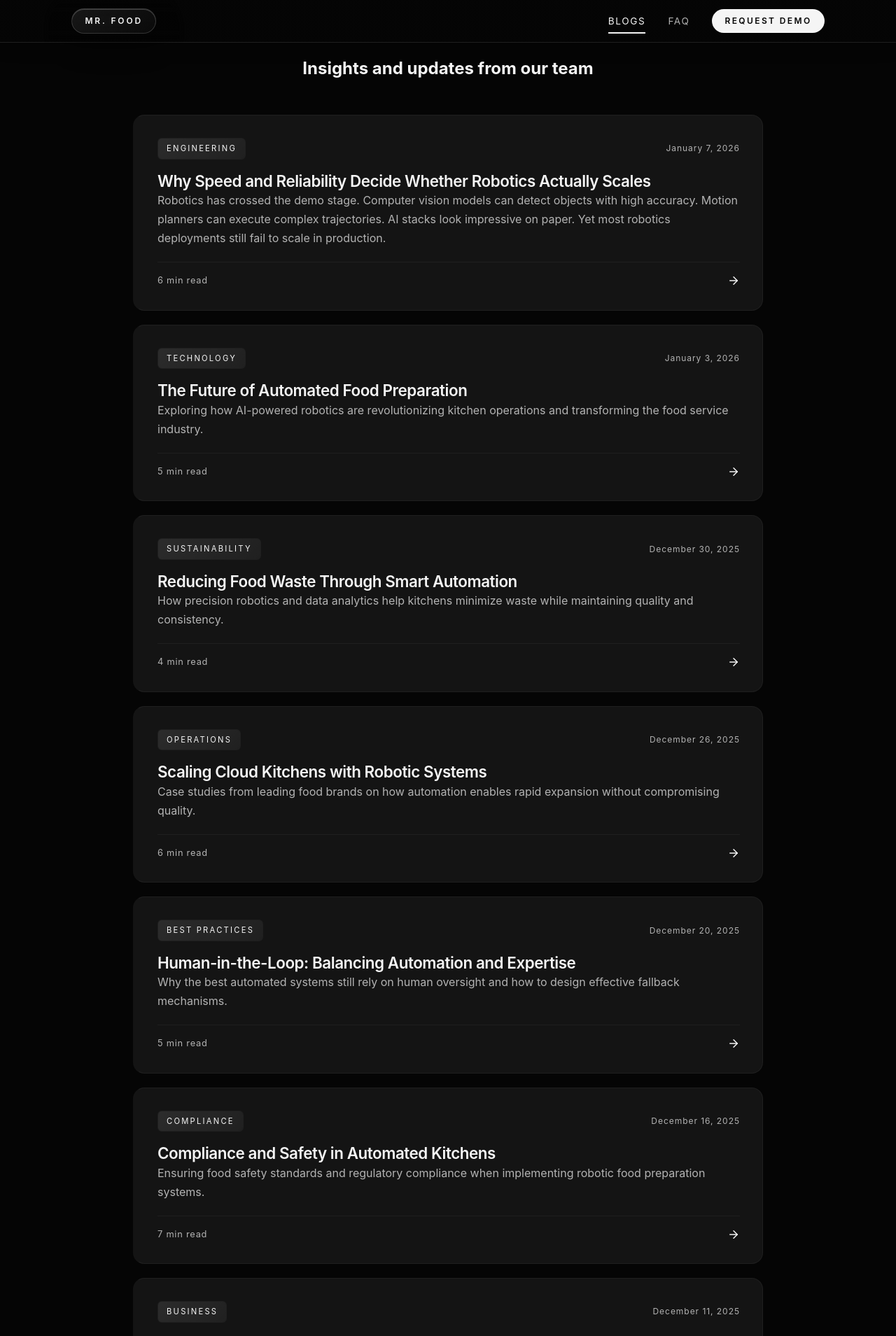
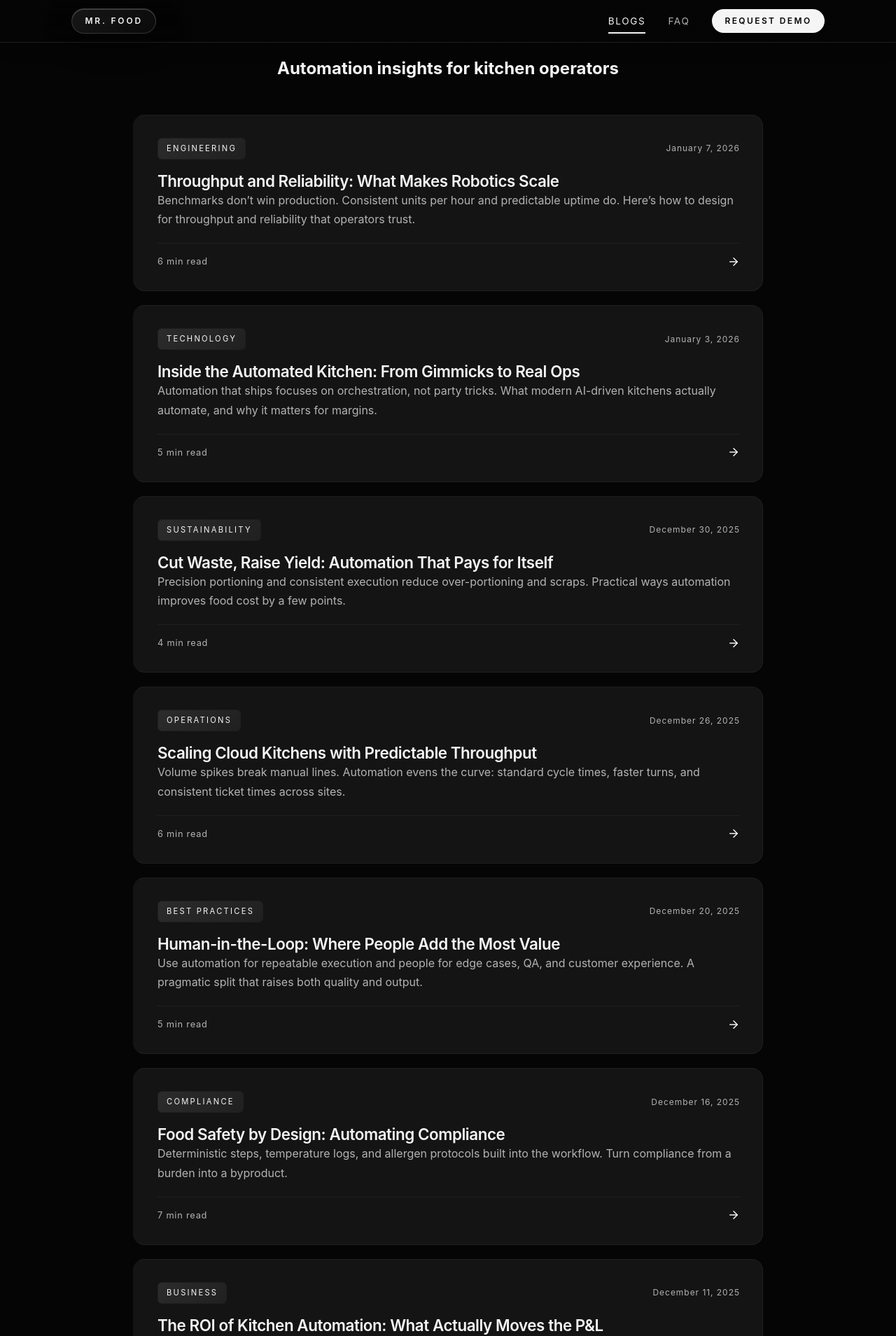
Before and after one commit to viewr-vision/food-app, a React (Vite) app: page /blog in a window 1280 px wide. Shown: the top 1909 px of the page at 70% size. Built offline with nearby package versions, Linux system fonts and the light colour scheme.

Commit message:
content: tighten blog titles/excerpts; rewrite FAQs; improve testimonials; refine Home hero/offerings for labor, cost, infra fit; remove em dashes; realistic tone across site

```diff
--- a/index.html
+++ b/index.html
@@ -7,7 +7,7 @@
     <title>Mr. Food - Robotic Restaurant Automation</title>
     <meta
       name="description"
-      content="Mr. Food orchestrates AI-driven kitchens—precision robotics, adaptive automation, and human-in-the-loop oversight that keep every service on spec."
+      content="Mr. Food orchestrates AI-driven kitchens: precision robotics, adaptive automation, and human-in-the-loop oversight that keep every service on spec."
     />
     <!-- Open Graph / Facebook -->
     <meta property="og:type" content="website" />
@@ -15,7 +15,7 @@
     <meta property="og:title" content="Mr. Food - Robotic Restaurant Automation" />
     <meta
       property="og:description"
-      content="Mr. Food orchestrates AI-driven kitchens—precision robotics, adaptive automation, and human-in-the-loop oversight that keep every service on spec."
+      content="Mr. Food orchestrates AI-driven kitchens: precision robotics, adaptive automation, and human-in-the-loop oversight that keep every service on spec."
     />
     <!-- Twitter -->
     <meta property="twitter:card" content="summary_large_image" />
@@ -23,7 +23,7 @@
     <meta property="twitter:title" content="Mr. Food - Robotic Restaurant Automation" />
     <meta
       property="twitter:description"
-      content="Mr. Food orchestrates AI-driven kitchens—precision robotics, adaptive automation, and human-in-the-loop oversight that keep every service on spec."
+      content="Mr. Food orchestrates AI-driven kitchens: precision robotics, adaptive automation, and human-in-the-loop oversight that keep every service on spec."
     />
     <!-- Robots -->
     <meta name="robots" content="index, follow" />
--- a/src/data.ts
+++ b/src/data.ts
@@ -1,8 +1,8 @@
 export const blogPosts = [
     {
         id: 0,
-        title: 'Why Speed and Reliability Decide Whether Robotics Actually Scales',
-        excerpt: 'Robotics has crossed the demo stage. Computer vision models can detect objects with high accuracy. Motion planners can execute complex trajectories. AI stacks look impressive on paper. Yet most robotics deployments still fail to scale in production.',
+        title: 'Throughput and Reliability: What Makes Robotics Scale',
+        excerpt: 'Benchmarks don’t win production. Consistent units per hour and predictable uptime do. Here’s how to design for throughput and reliability that operators trust.',
         date: 'January 7, 2026',
         category: 'Engineering',
         readTime: '6 min read',
@@ -53,8 +53,8 @@ export const blogPosts = [
     },
     {
         id: 1,
-        title: 'The Future of Automated Food Preparation',
-        excerpt: 'Exploring how AI-powered robotics are revolutionizing kitchen operations and transforming the food service industry.',
+        title: 'Inside the Automated Kitchen: From Gimmicks to Real Ops',
+        excerpt: 'Automation that ships focuses on orchestration, not party tricks. What modern AI-driven kitchens actually automate, and why it matters for margins.',
         date: 'January 3, 2026',
         category: 'Technology',
         readTime: '5 min read',
@@ -81,8 +81,8 @@ export const blogPosts = [
     },
     {
         id: 2,
-        title: 'Reducing Food Waste Through Smart Automation',
-        excerpt: 'How precision robotics and data analytics help kitchens minimize waste while maintaining quality and consistency.',
+        title: 'Cut Waste, Raise Yield: Automation That Pays for Itself',
+        excerpt: 'Precision portioning and consistent execution reduce over-portioning and scraps. Practical ways automation improves food cost by a few points.',
         date: 'December 30, 2025',
         category: 'Sustainability',
         readTime: '4 min read',
@@ -106,8 +106,8 @@ export const blogPosts = [
     },
     {
         id: 3,
-        title: 'Scaling Cloud Kitchens with Robotic Systems',
-        excerpt: 'Case studies from leading food brands on how automation enables rapid expansion without compromising quality.',
+        title: 'Scaling Cloud Kitchens with Predictable Throughput',
+        excerpt: 'Volume spikes break manual lines. Automation evens the curve: standard cycle times, faster turns, and consistent ticket times across sites.',
         date: 'December 26, 2025',
         category: 'Operations',
         readTime: '6 min read',
@@ -125,15 +125,15 @@ export const blogPosts = [
             { type: 'paragraph', text: 'Automation systems are designed for high throughput. They can process multiple orders in parallel, optimizing cooking times to ensure all items in an order are ready simultaneously. This reduces the "dwell time" where food sits under a heat lamp waiting for a driver.' },
             { type: 'paragraph', text: 'Faster throughput leads to lower delivery times, fresher food, and higher customer satisfaction scores on delivery platforms.' },
             { type: 'heading', text: 'Case Study: The Hybrid Model' },
-            { type: 'paragraph', text: 'Leading brands are adopting a hub-and-spoke model. Centralized automated commissaries handle the heavy lifting—chopping, marinating, and sous-vide cooking. These prepped components are then sent to satellite kitchens where smaller robotic units finish and assemble the dishes.' },
+            { type: 'paragraph', text: 'Leading brands are adopting a hub-and-spoke model. Centralized automated commissaries handle the heavy lifting: chopping, marinating, and sous-vide cooking. These prepped components are then sent to satellite kitchens where smaller robotic units finish and assemble the dishes.' },
             { type: 'paragraph', text: 'This architecture minimizes the footprint and equipment needs of the satellite kitchens, drastically reducing real estate costs and enabling hyper-local distribution.' },
             { type: 'paragraph', text: 'For cloud kitchens, automation is not just an efficiency hack. It is the infrastructure that makes the business model viable at scale.' }
         ]
     },
     {
         id: 4,
-        title: 'Human-in-the-Loop: Balancing Automation and Expertise',
-        excerpt: 'Why the best automated systems still rely on human oversight and how to design effective fallback mechanisms.',
+        title: 'Human-in-the-Loop: Where People Add the Most Value',
+        excerpt: 'Use automation for repeatable execution and people for edge cases, QA, and customer experience. A pragmatic split that raises both quality and output.',
         date: 'December 20, 2025',
         category: 'Best Practices',
         readTime: '5 min read',
@@ -141,10 +141,10 @@ export const blogPosts = [
             { type: 'paragraph', text: 'There is a misconception that automation is a binary choice: either a process is manual, or it is fully autonomous. In reality, the most robust and effective systems are those that design for "Human-in-the-Loop" (HITL) interaction.' },
             { type: 'paragraph', text: 'In the chaotic environment of a kitchen, 100 percent autonomy is a fool\'s errand. Ingredients vary in shape and size. Lighting conditions change. Unexpected spills happen. A system designed to handle 100 percent of edge cases is infinitely expensive and complex.' },
             { type: 'heading', text: 'The 80/20 Rule of Automation' },
-            { type: 'paragraph', text: 'Smart engineering focuses on automating the 80 percent of tasks that are repetitive, dangerous, or dull. The remaining 20 percent—the tasks requiring dexterity, judgment, and adaptability—are left to humans.' },
+            { type: 'paragraph', text: 'Smart engineering focuses on automating the 80 percent of tasks that are repetitive, dangerous, or dull. The remaining 20 percent (tasks requiring dexterity, judgment, and adaptability) are left to humans.' },
             { type: 'paragraph', text: 'For example, a robot might be excellent at frying fries to the perfect crispness, but terrible at judging if a potato has a blemish that needs to be cut out. A HITL workflow has the human inspect and prep the potatoes, while the robot handles the dangerous hot oil immersion and timing.' },
             { type: 'heading', text: 'Designing for Interventions' },
-            { type: 'paragraph', text: 'A critical aspect of HITL design is how the system handles failure. When a robot encounters a situation it cannot resolve—like a dropped utensil or an unrecognized object—it should not crash. It should pause and signal for help.' },
+            { type: 'paragraph', text: 'A critical aspect of HITL design is how the system handles failure. When a robot encounters a situation it cannot resolve, like a dropped utensil or an unrecognized object, it should not crash. It should pause and signal for help.' },
             { type: 'paragraph', text: 'Effective systems have intuitive interfaces that allow a human operator to quickly assess the issue, correct it, and restart the process. This "graceful degradation" ensures that a minor error does not become a major downtime event.' },
             { type: 'paragraph', text: 'This requires designing robots that are safe to work around. Cobots (collaborative robots) with force-limiting sensors allow humans and machines to share the same workspace safely, enabling seamless hand-offs.' },
             { type: 'heading', text: 'Remote Supervision' },
@@ -155,8 +155,8 @@ export const blogPosts = [
     },
     {
         id: 5,
-        title: 'Compliance and Safety in Automated Kitchens',
-        excerpt: 'Ensuring food safety standards and regulatory compliance when implementing robotic food preparation systems.',
+        title: 'Food Safety by Design: Automating Compliance',
+        excerpt: 'Deterministic steps, temperature logs, and allergen protocols built into the workflow. Turn compliance from a burden into a byproduct.',
         date: 'December 16, 2025',
         category: 'Compliance',
         readTime: '7 min read',
@@ -169,7 +169,7 @@ export const blogPosts = [
             { type: 'paragraph', text: 'Leading manufacturers are using food-grade stainless steel and IP69K-rated enclosures to ensure their systems can be sanitized as easily as a prep table.' },
             { type: 'heading', text: 'The Digital Paper Trail' },
             { type: 'paragraph', text: 'One of the biggest headaches in food safety is documentation. HACCP logs for temperature and holding times are often manually recorded, prone to error and falsification.' },
-            { type: 'paragraph', text: 'Automated systems automate compliance. Sensors continuously monitor critical control points—fridge temperatures, internal cooking temperatures, cooling times—and log them to an immutable digital ledger.' },
+            { type: 'paragraph', text: 'Automated systems automate compliance. Sensors continuously monitor critical control points: fridge temperatures, internal cooking temperatures, cooling times, and log them to an immutable digital ledger.' },
             { type: 'paragraph', text: 'This provides a verifiable audit trail. If a health inspector asks for temperature logs from last Tuesday, the system can generate a report instantly. This level of transparency protects the brand and ensures public safety.' },
             { type: 'heading', text: 'Cross-Contamination Control' },
             { type: 'paragraph', text: 'Robotic systems can be programmed with strict protocols to prevent cross-contamination, a major risk for allergen management.' },
@@ -181,8 +181,8 @@ export const blogPosts = [
     },
     {
         id: 6,
-        title: 'ROI Analysis: Investing in Kitchen Automation',
-        excerpt: 'Breaking down the costs, savings, and long-term benefits of implementing automated food preparation systems.',
+        title: 'The ROI of Kitchen Automation: What Actually Moves the P&L',
+        excerpt: 'Labor reallocation, higher yield, and peak-hour capacity: how the economics stack up and what payback windows operators actually see.',
         date: 'December 11, 2025',
         category: 'Business',
         readTime: '6 min read',
@@ -194,7 +194,7 @@ export const blogPosts = [
             { type: 'paragraph', text: 'However, the goal is often labor reallocation rather than replacement. By automating low-value tasks, operators can run a shift with fewer people, or redirect staff to higher-value customer service roles that drive revenue.' },
             { type: 'heading', text: 'Food Waste and Yield' },
             { type: 'paragraph', text: 'Often overlooked in ROI calculations is food cost. As discussed in previous articles, precise portioning and waste reduction can improve gross margins by 2 to 3 percent. In the low-margin restaurant business, this is massive.' },
-            { type: 'paragraph', text: 'Improving yield—getting more sellable product out of raw ingredients—is a hidden value driver. A robotic cutter that optimizes cuts to minimize scraps creates value with every slice.' },
+            { type: 'paragraph', text: 'Improving yield (getting more sellable product out of raw ingredients) is a hidden value driver. A robotic cutter that optimizes cuts to minimize scraps creates value with every slice.' },
             { type: 'heading', text: 'Throughput and Capacity' },
             { type: 'paragraph', text: 'The biggest ROI driver is often top-line growth. Manual kitchens have a hard speed limit. During peak hours, ticket times increase, customers leave, and delivery apps throttle orders.' },
             { type: 'paragraph', text: 'Automated systems can surge capacity without degrading quality. They enable a kitchen to handle 20 percent more orders during the lunch rush. This incremental revenue flows almost entirely to the bottom line, as fixed costs are already covered.' },
@@ -254,41 +254,41 @@ export const faqs = [
     {
         id: 1,
         question: 'What types of kitchens can MrFood automate?',
-        answer: 'MrFood robotic arms are designed to work with virtually any kitchen infrastructure. Since we deploy modular robotic arms that adapt to your existing setup, our system is compatible with cloud kitchens, traditional restaurants, food production facilities, and any commercial kitchen environment. The arms adjust to your current layout, equipment, and workflow, making our solution flexible across different kitchen types and sizes.'
+        answer: 'Our modular robotic arms fit most commercial kitchens, including cloud, QSR, and production facilities. We adapt to your layout, equipment, and workflow rather than forcing a redesign.'
     },
     {
         id: 2,
         question: 'How long does it take to deploy the automation system?',
-        answer: 'Deployment timelines are significantly shorter than traditional automation solutions. Because our robotic arms integrate with your existing infrastructure with minimal modifications required, most deployments are completed efficiently. The exact timeline depends on your specific kitchen setup and requirements, but our streamlined installation process minimizes disruption to your operations.'
+        answer: 'Most sites go live in weeks, not months. We scope on-site, configure to your workflow, and install with minimal downtime.'
     },
     {
         id: 3,
         question: 'What is the ROI for kitchen automation?',
-        answer: 'Our customers typically see a return on investment within approximately 15 days. Labor costs can be reduced to half, one-third, or even one-fourth of your current expenses, depending on your operational scale and automation level. This rapid ROI comes from replacing variable labor costs—including wages, benefits, training, and turnover—with a consistent, reliable system that operates 24/7 without breaks, overtime, or scheduling challenges.'
+        answer: 'Operators typically see value through labor reallocation, yield improvements, and peak-hour capacity. Payback depends on volume and menu mix; we model this with your data before deployment.'
     },
     {
         id: 4,
         question: 'Does the system require extensive kitchen modifications?',
-        answer: 'No. Our system requires minimal to no kitchen modifications. The robotic arms are designed to adapt to your existing infrastructure, working with your current layout, equipment, and workflow. This eliminates the need for costly renovations, major retrofitting, or significant downtime during installation. We work with what you already have.'
+        answer: 'Usually no. The system mounts to existing stations and equipment. Any changes are minimal and planned during scoping.'
     },
     {
         id: 5,
         question: 'How does the system handle food safety and compliance?',
-        answer: 'Food safety and compliance are built into our system from the ground up. During the initial setup, we train our models based on your specific food safety protocols, compliance requirements, and preparation standards. The system then consistently follows these protocols for every preparation, ensuring uniform compliance. Our AI models can adapt to different menu items and preparation methods while maintaining strict adherence to your safety and regulatory requirements.'
+        answer: 'Safety is built in: deterministic steps, temperature/time logging, and allergen protocols. We provide exportable logs for audits and align with your HACCP requirements.'
     },
     {
         id: 6,
         question: 'Can the system adapt to different recipes and menu items?',
-        answer: 'Yes. Our system is designed to adapt to different recipes and menu items with minimal training. During the initial setup, we train the models on your specific recipes and preparation methods. Once trained, the system can handle variations and new menu items efficiently. The AI continuously learns and adapts, making it easy to incorporate menu changes or seasonal items without extensive retraining.'
+        answer: 'Yes. We train on your recipes and add new ones quickly. Once a flow is validated, it runs consistently across shifts and sites.'
     },
     {
         id: 7,
         question: 'What kind of support and maintenance is provided?',
-        answer: 'We provide dedicated on-site support with a team member always available at your location. This ensures immediate response to any issues, continuous system optimization, and proactive maintenance. Additionally, our system seamlessly integrates with your existing kitchen management software through API access. Once connected, we handle the meal preparation workflow, allowing you to focus on your core business operations while we manage the automation.'
+        answer: 'Proactive monitoring, on-site or rapid-response support, and scheduled maintenance. We aim for predictable uptime and fast recovery.'
     },
     {
         id: 8,
         question: 'How does the system integrate with existing kitchen management software?',
-        answer: 'Integration is straightforward and requires only API access to your existing kitchen management software. Once connected, orders flow directly from your management system to our robotic arms, maintaining your current workflow and processes. This seamless integration means no disruption to your existing operations—your team continues using the same software they are familiar with, while our system handles the physical meal preparation automatically.'
+        answer: 'Orders flow via API into the automation workflow. We keep your FOH and KDS tools unchanged and handle physical prep end-to-end.'
     }
 ];
--- a/src/pages/Blog.tsx
+++ b/src/pages/Blog.tsx
@@ -9,7 +9,7 @@ export function Blog() {
             <div className="page-content">
                 <section className="blog" aria-label="Blog">
                     <div className="section-heading">
-                        <h1>Insights and updates from our team</h1>
+                        <h1>Automation insights for kitchen operators</h1>
                     </div>
                     <div className="blog-list">
                         {blogPosts.map((post) => (
--- a/src/pages/Home.tsx
+++ b/src/pages/Home.tsx
@@ -13,27 +13,27 @@ import '../components/Carousel.css';
 
 const offerings = [
     {
-        title: 'Robotic Food Preparation',
+        title: 'Robotic food preparation',
         summary:
-            'Autonomous food preparation (cutting, cooking, plating) for your kitchen, your recipes, and your ingredients.',
+            'Automate repeatable prep and cooking while keeping your recipes and equipment. Raise throughput without adding headcount.',
         highlights: [],
         video: sandwichVideo
     },
     {
-        title: 'Adapting to existing infra',
-        summary: 'Seamless integration with your current kitchen layout and equipment, minimizing retrofit costs and downtime.',
+        title: 'Fits your existing infrastructure',
+        summary: 'Mounts to existing stations and equipment, no major remodel. Minimal downtime and quick start-up.',
         highlights: [],
         video: sink1Video
     },
     {
-        title: 'Cleaning Dishes after use',
-        summary: 'Automated sanitation cycles ensure dishes are washed, sanitized, and returned to service instantly, maintaining hygiene without manual labor.',
+        title: 'Automated dish cleaning',
+        summary: 'Wash cycles reduce manual scrubbing and turn dishes faster, supporting hygiene with less labor.',
         highlights: [],
         video: sink2Video
     },
     {
-        title: 'Process Area Cleaning',
-        summary: 'Automated cleaning of work surfaces, preparation areas, and equipment ensures consistent hygiene standards and compliance with food safety regulations throughout your kitchen operations.',
+        title: 'Automated station cleaning',
+        summary: 'Cleans prep areas between tasks to maintain hygiene and compliance with fewer manual steps.',
         highlights: [],
         video: areaCleanVideo
     }
@@ -66,26 +66,26 @@ const researchPapers = [
 const testimonials = [
     {
         brand: 'Curefoods',
-        quote: '"MrFood solved the problem of staff unavailability"',
-        role: 'Director of Automation',
+        quote: 'We handle peak with fewer staff while keeping lunch throughput consistent across sites.',
+        role: 'Priya Menon, Director of Automation',
         logo: curefoodsLogo
     },
     {
         brand: 'Rebel Foods',
-        quote: '"Taste and quality consistency is unmatched with MrFood"',
-        role: 'Head of Culinary Systems',
+        quote: 'Portioning is consistently on target and food cost is trending down without changing recipes.',
+        role: 'Arjun Shah, Head of Culinary Systems',
         logo: rebelFoodsLogo
     },
     {
         brand: 'Salad Days',
-        quote: '"I use the robot arm to prepare food during day time and cleaning and maintenance during night time"',
-        role: 'Operations Lead',
+        quote: 'Same headcount, more output. Prep and cleaning run smoothly without extra shifts.',
+        role: 'Nidhi Kapoor, Operations Lead',
         logo: saladDaysLogo
     },
     {
         brand: 'Saffron',
-        quote: '"I am able to run my factory outlet 24/7 with these robots doing late night shifts with the store operator"',
-        role: 'Regional Manager',
+        quote: 'Fit our existing stations with no major remodel and cut labor hours per shift.',
+        role: 'Rakesh S., Regional Manager',
         logo: saffronLogo
     }
 ];
@@ -131,11 +131,11 @@ export function Home() {
                 <div className="hero-overlay" />
                 <div className="hero-content">
                     <h1 className="hero-title">
-                        Designed for real<br />
-                        kitchen workflows
+                        Reduce labor, control cost,<br />
+                        fit your kitchen
                     </h1>
                     <p className="hero-sub">
-                        AI-Enabled precision robotics and smart automation, built for modern kitchens.
+                        Robotic prep and cleaning that mounts to existing stations and delivers predictable throughput without adding headcount.
                     </p>
                     <div className="hero-cta">
                         <a
@@ -159,7 +159,7 @@ export function Home() {
             <main>
                 <section className="panels" aria-label="Offerings">
                     <div className="section-heading">
-                        <h2>Kitchens Powered by Physical Intelligence (π) Models</h2>
+                        <h2>Automation that fits your kitchen and P&L</h2>
                     </div>
                     <div className="offerings-carousel">
                         <button
```
